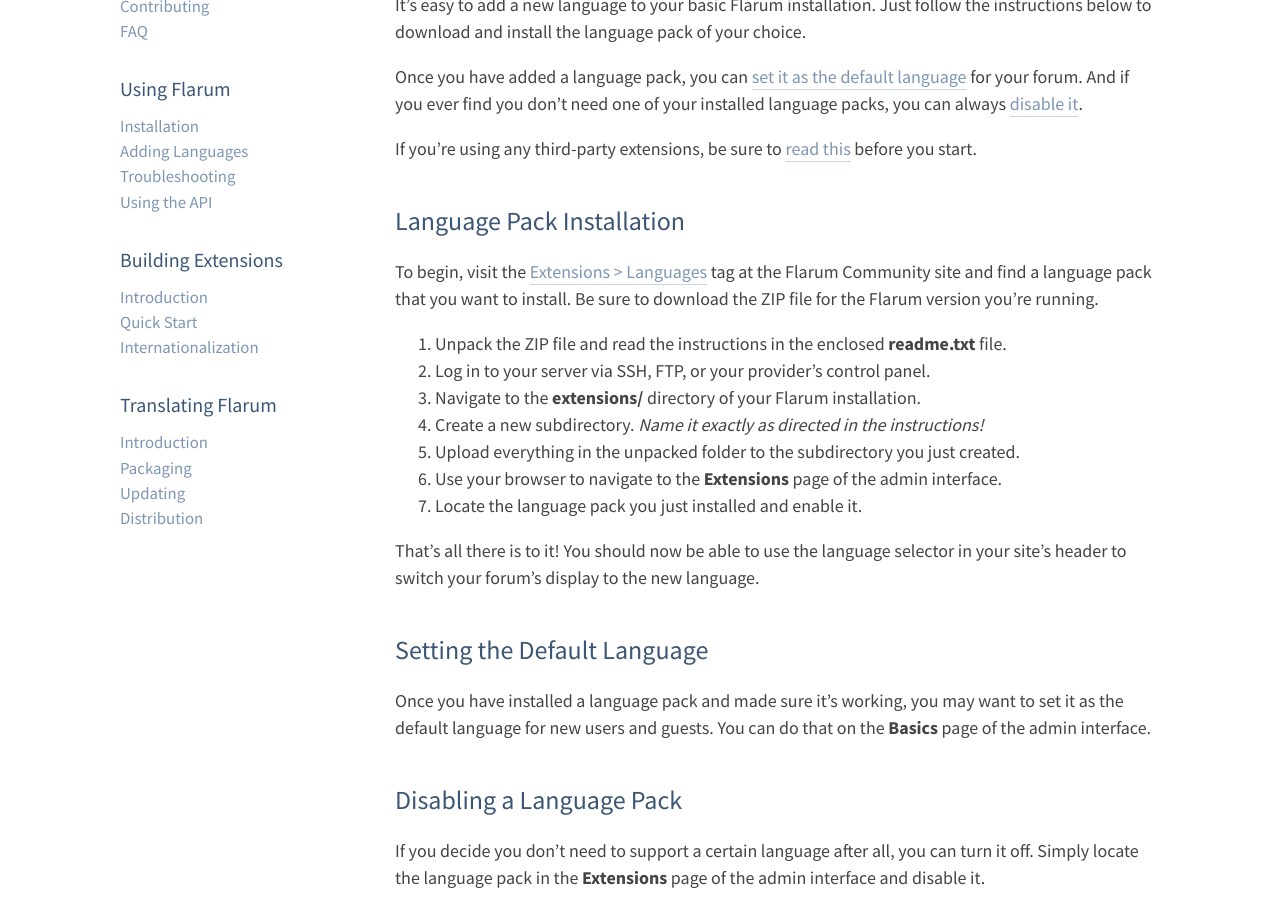
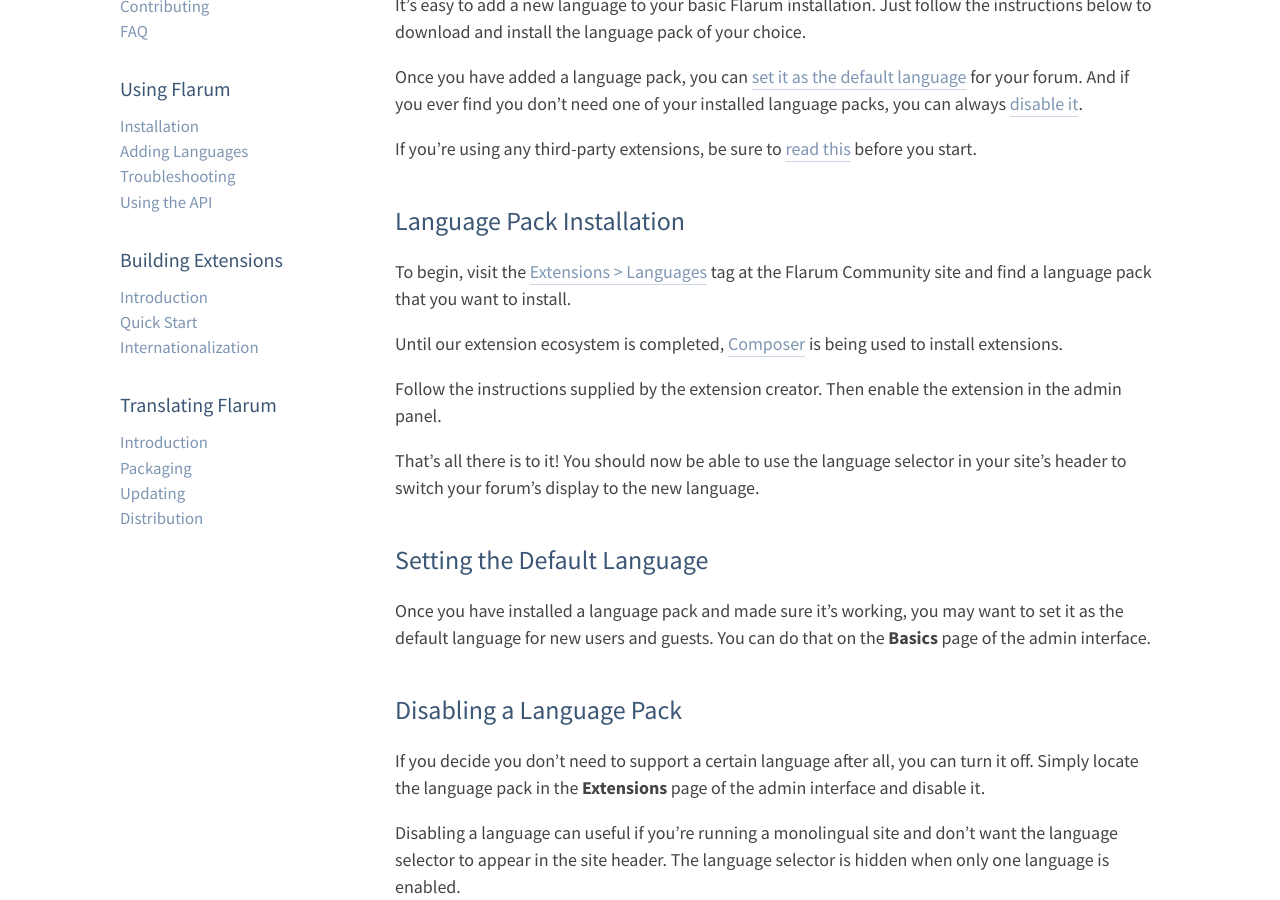
Before and after one commit to flarum/flarum.github.io, a Jekyll site: the page built from _docs/languages.md, in a window 1280 px wide and 900 px high, scrolled down 352 px. Built offline with Jekyll 4.4.1, drawn with Linux system fonts in a browser that asks for light colours; nearby versions of some CDN libraries; comment, search, counter and statistics services are not loaded.

Commit message:
Update languages.md
Update docs to reflect current extension installation process

```diff
--- a/_docs/languages.md
+++ b/_docs/languages.md
@@ -11,15 +11,11 @@
 
 ## Language Pack Installation
 
-To begin, visit the [Extensions > Languages](http://discuss.flarum.org/t/languages) tag at the Flarum Community site and find a language pack that you want to install. Be sure to download the ZIP file for the Flarum version  you're running.
+To begin, visit the [Extensions > Languages](http://discuss.flarum.org/t/languages) tag at the Flarum Community site and find a language pack that you want to install.
 
-1. Unpack the ZIP file and read the instructions in the enclosed **readme.txt** file.
-2. Log in to your server via SSH, FTP, or your provider's control panel.
-3. Navigate to the **extensions/** directory of your Flarum installation.
-4. Create a new subdirectory. *Name it exactly as directed in the instructions!*
-5. Upload everything in the unpacked folder to the subdirectory you just created.
-6. Use your browser to navigate to the **Extensions** page of the admin interface.
-7. Locate the language pack you just installed and enable it.
+Until our extension ecosystem is completed, [Composer](https://getcomposer.org/) is being used to install extensions.
+
+Follow the instructions supplied by the extension creator. Then enable the extension in the admin panel.
 
 That's all there is to it! You should now be able to use the language selector in your site's header to switch your forum's display to the new language.
 
```
